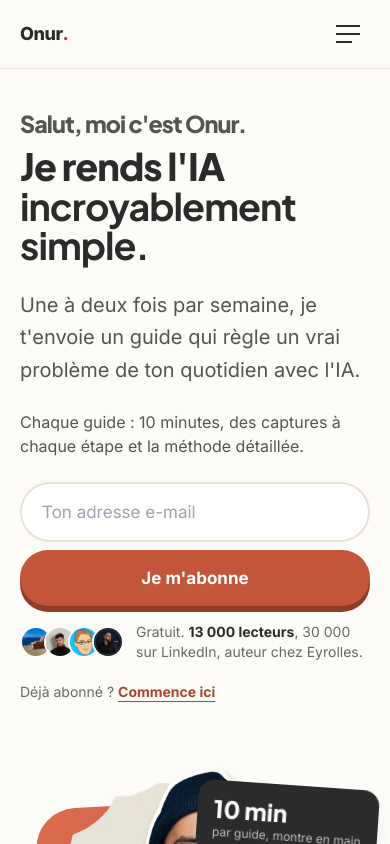
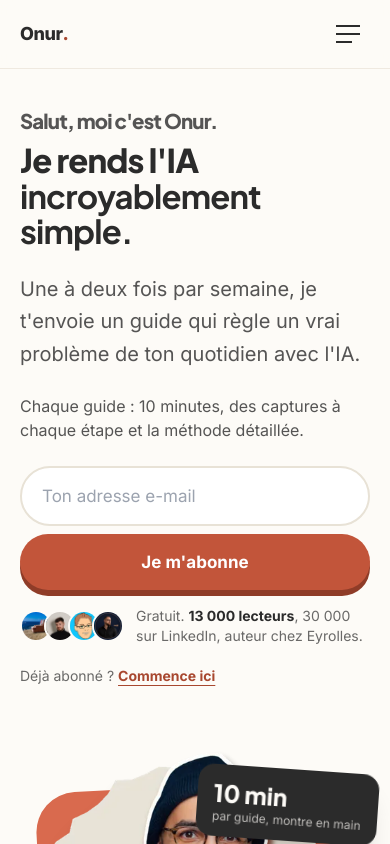
Before and after one commit to Onur-IA/onurkarapinar-site, a React (Vite) app: page / in a window 390 px wide. Shown: the top 844 px of the page. Built offline with nearby package versions, Linux system fonts and the light colour scheme.

Commit message:
Hero mobile taille

```diff
--- a/src/pages/Home.tsx
+++ b/src/pages/Home.tsx
@@ -22,9 +22,9 @@ export function HeroSection({ typed, title, h1 }: { typed: string; title?: React
   return (
     <section className="relative overflow-hidden">
       <div aria-hidden className="pointer-events-none absolute -right-40 -top-40 h-[520px] w-[520px] rounded-full bg-pale/60 blur-3xl"/>
-      <div className="relative mx-auto grid max-w-6xl items-center gap-12 px-5 pb-20 pt-10 md:grid-cols-[1.05fr_.95fr] md:pt-20">
+      <div className="relative mx-auto grid max-w-6xl items-center gap-12 px-5 pb-20 pt-10 md:grid-cols-[1.05fr_.95fr] md:pt-20 [&>*]:min-w-0">
         <Reveal>
-          <h1 className={h1 ?? "text-[2.35rem] leading-[1.05] sm:text-[2.9rem] md:text-[4rem] lg:text-[4.4rem]"}>{title ?? <><span className="block text-[.62em] leading-tight text-ink/80">Salut, moi c'est Onur.</span><span className="mt-2 block">Je rends l'IA <Scribble>incroyablement simple.</Scribble></span></>}</h1>
+          <h1 className={h1 ?? "text-[2.05rem] leading-[1.08] min-[400px]:text-[2.3rem] sm:text-[2.9rem] md:text-[4rem] lg:text-[4.4rem]"}>{title ?? <><span className="block text-[.62em] leading-tight text-ink/80">Salut, moi c'est Onur.</span><span className="mt-2 block">Je rends l'IA <Scribble>incroyablement simple.</Scribble></span></>}</h1>
           <p className="mt-6 max-w-[34ch] text-xl leading-relaxed text-ink/80">Une à deux fois par semaine, je t'envoie un guide qui règle un vrai problème de ton quotidien avec l'IA.</p>
           <p className="mt-6 text-base text-ink/80">Chaque guide : 10 minutes, des captures à chaque étape et la méthode détaillée.</p>
           <div className="mt-6"><SubscribeForm/></div>
```
